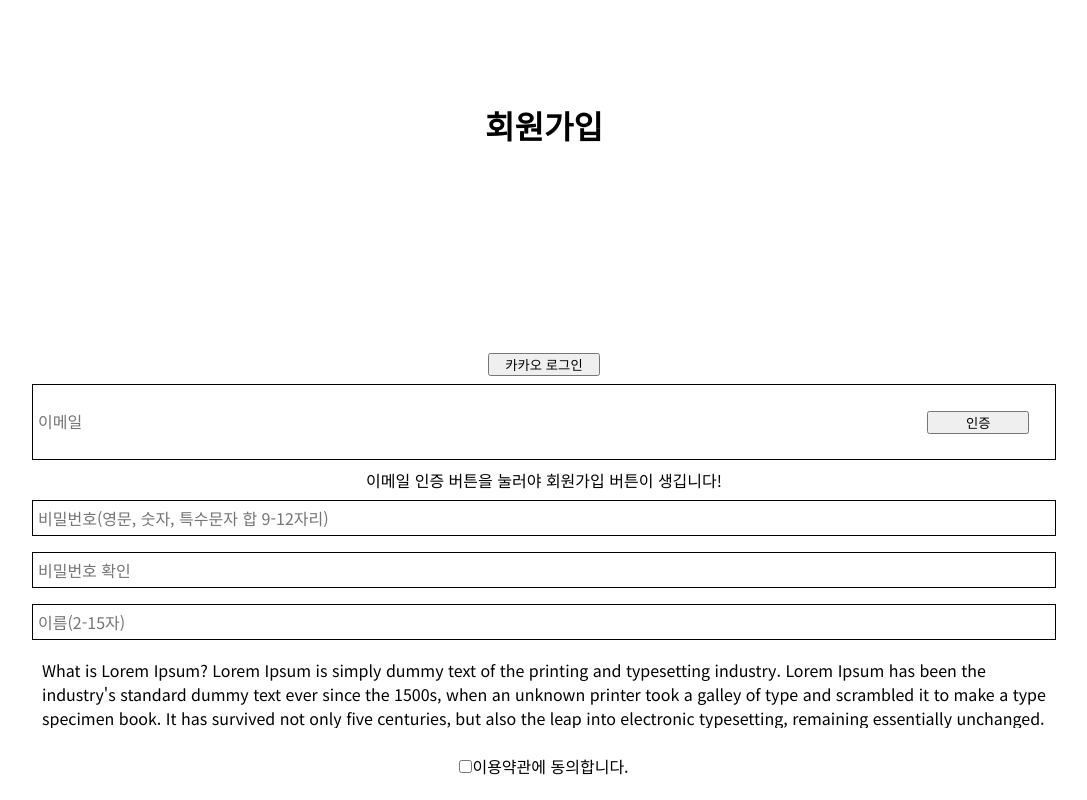
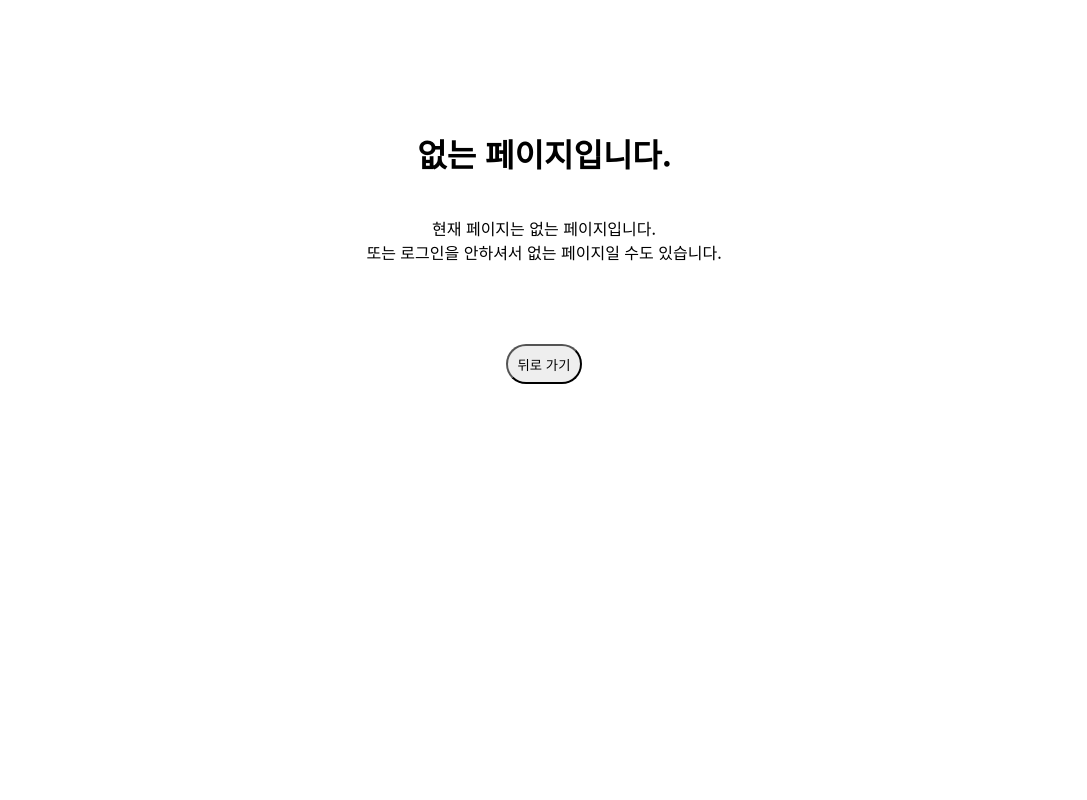
Before and after one commit to myungjin2009/SYU_BalanceTask_2021, a React (Create React App) app in the folder balance_task/client/: page /signup in a window 1280 px wide. Shown: the whole page, without its empty margins (96-1183 px from the left). Built offline with nearby package versions, Linux system fonts and the light colour scheme.

Commit message:
로그인 ui만 완성

```diff
--- a/balance_task/client/src/components/App.js
+++ b/balance_task/client/src/components/App.js
@@ -1,11 +1,8 @@
 import React from "react";
 import Router from "./Router";
-import styled from "styled-components";
-import Prac from "./practice";
 function App() {
   return (
     <div className="App">
-      {/* <Prac/> */}
       <Router />
     </div>
   );
--- a/balance_task/client/src/components/Router.js
+++ b/balance_task/client/src/components/Router.js
@@ -1,5 +1,5 @@
 import React, { useState } from 'react';
-import {Route, Link, BrowserRouter} from 'react-router-dom';
+import {Route, BrowserRouter, Switch} from 'react-router-dom';
 import AddingPosts from '../routes/AddingPosts';
 import GroupChat from '../routes/GroupChat';
 import ProjectTermination from '../routes/ProjectTermination';
@@ -9,15 +9,22 @@ import WorkerInvitation from '../routes/WorkerInvitation';
 import GroupHeader from './GroupHeader';
 import Settings from "../routes/Setting";
 import Sigunup from '../routes/Signup';
+import Login from '../routes/Login';
+import NotFound from '../routes/NotFound';
+import MyPage from '../routes/MyPage';
 
-
-const Router = () =>{
+const Router = (props) =>{
   const [isTimeline, setIsTimeline] = useState(true);
   const [user, setUser] = useState('박건형');
   const [search, setSearch] = useState(null);
+  const [isUser, setIsUSer] = useState(false);
 
   return(
     <BrowserRouter>
+        {
+          isUser ?
+          <Switch>
+            <Route exact path = '/' component={MyPage}/>
             <Route exact path = "/project_timeline">
               <GroupHeader search={search} setSearch={setSearch} isTimeline={isTimeline} setIsTimeline={setIsTimeline}/>
               <ProjectTimeline search={search} user={user} isTimeline={isTimeline}/>
@@ -29,6 +36,13 @@ const Router = () =>{
             <Route path = "/project_termination" component={ProjectTermination}/>
             <Route path = "/setting" component={Settings}/>
             <Route path = "/signup" component={Sigunup}/>
+            <Route exact component={NotFound}/>
+          </Switch>:
+          <Switch>
+            <Route exact path = '/' component={Login}/>
+            <Route exact component={NotFound}/>
+          </Switch>
+        }
     </BrowserRouter>
   )
 }
--- a/balance_task/client/src/routes/Login.js
+++ b/balance_task/client/src/routes/Login.js
@@ -0,0 +1,140 @@
+import React from 'react';
+import { Link } from 'react-router-dom';
+import styled from 'styled-components';
+const Login = (props) => {
+  return (
+    <Container>
+      <Header>
+        <h1>Balance</h1>
+        <h1>Task</h1>
+      </Header>
+      <LoginBox>
+        <input type="text" placeholder="ID"/>
+        <input type="password" placeholder="PASSWORD" autoComplete="off"/>
+        <button type="submit">로그인</button>
+      </LoginBox>
+      <DefaultLoginBox>
+        <button type="button">
+          <i class="fas fa-comment"></i>
+          <span>카카오 로그인</span>
+        </button>
+        <Content>
+          <Default>
+            <Link to="/finding_id">아이디를 잊으셨습니까?</Link>
+            <Link to="/finding_pw">비밀번호를 잊으셨습니까?</Link>
+          </Default>
+          <button>회원가입</button>
+        </Content>
+      </DefaultLoginBox>
+    </Container>
+  );
+}
+
+const Container = styled.div`
+  width: 100vw;
+  padding: 2vh;
+`;
+
+const Header = styled.header`
+  text-align: center;
+  color: #0288d1;
+  font-weight: 800;
+  font-size: 1.5rem;
+  line-height: 200%;
+  height: 20vh;
+  margin-top: 15vh;
+`;
+
+const LoginBox = styled.form`
+  border-radius: 10px;
+  width: 100%;
+  background: #e0e0e0;
+  height: 30vh;
+  margin-bottom: 3vh;
+  display:flex;
+  flex-direction: column;
+  align-items: center;
+  padding: 6vh 10px;
+  &>input{
+    width: 80%;
+    height: 5vh;
+    margin: 0.5vh 0;
+    outline: none;
+    border: none;
+    padding: 10px 3px;
+    font-size: 1.1rem;
+  }
+  &>button{
+    background: #0288d1;
+    width: 50%;
+    border:none;
+    color: white;
+    padding: 8px;
+    margin-top: 3vh;
+    box-shadow: 1px 1px 1px gray;
+    &:active{
+      box-shadow: -1px -1px 1px gray;
+    }
+  }
+`;
+
+const DefaultLoginBox = styled.div`
+  border-radius: 10px;
+  width: 100%;
+  background: #e0e0e0;
+  height: 20vh;
+  display: flex;
+  flex-direction: column;
+  align-items:center;
+
+  &>button{
+    margin: 2vh 0;
+    width: 200px;
+    background: #ffeb3b;
+    border: none;
+    border-radius: 10px;
+    font-weight: 700;
+    box-shadow: 1px 1px 1px gray;
+    &:active{
+      box-shadow: -1px -1px 1px gray;
+    }
+    &>i{
+      width:20%;
+    }
+    &>span{
+      display: inline-block;
+      width: 60%;
+      margin-right:20%;
+      padding: 10px;
+    }
+  }
+`;
+const Content = styled.div`
+  width: 100%;
+  display:flex;
+  align-items: center;
+  height: 48%;
+  margin-bottom: 2%;
+  &>button{
+    background: #0288d1;
+    width: 40%;
+    border:none;
+    color: white;
+    padding: 8px;
+    margin: 15px;
+    box-shadow: 1px 1px 1px gray;
+    &:active{
+      box-shadow: -1px -1px 1px gray;
+    }
+`;
+
+const Default = styled.div`
+  width: 60%;
+  text-align: center;
+  &>a{
+    display: block;
+    text-decoration: underline;
+  }
+`;
+
+export default Login;
--- a/balance_task/client/src/routes/MyPage.js
+++ b/balance_task/client/src/routes/MyPage.js
@@ -0,0 +1,11 @@
+import React from "react";
+
+function MyPage() {
+  return (
+    <div>
+      마이페이지
+    </div>
+  );
+}
+
+export default MyPage;
--- /dev/null
+++ b/balance_task/client/src/routes/NotFound.js
@@ -0,0 +1,36 @@
+import React from 'react';
+import styled from 'styled-components';
+
+const NotFound = (props) =>{
+  return(
+    <Container>
+      <Header>없는 페이지입니다.</Header>
+      <p>현재 페이지는 없는 페이지입니다.<br/>
+        또는 로그인을 안하셔서 없는 페이지일 수도 있습니다.</p>
+      <button onClick={()=>props.history.goBack()}>뒤로 가기</button>
+    </Container>
+  )
+}
+const Container = styled.div`
+  width: 100vw;
+  padding: 10px;
+  &>p{
+    margin-top: 5vh;
+    text-align: center;
+  }
+  &>button{
+    display: block;
+    margin: 10vh auto;
+    height: 40px;
+    padding:3px 10px;
+    border-radius:30px;
+    background: #eee;
+  }
+`;
+
+const Header = styled.h1`
+  margin-top: 15vh;
+  text-align: center;
+`;
+
+export default NotFound;
```
Also changed, not shown: balance_task/client/src/redux/configStore.js (added). Lines whose indentation alone changed are shown as unchanged.
